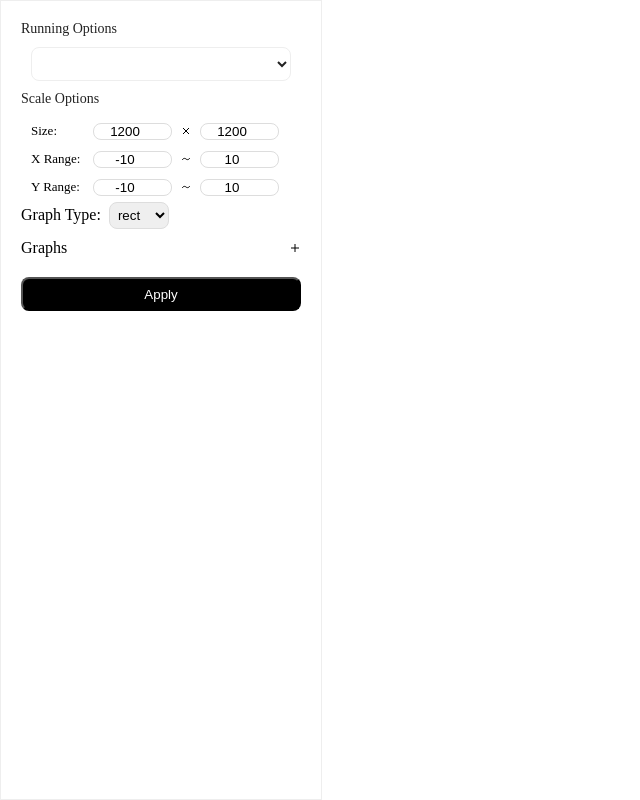
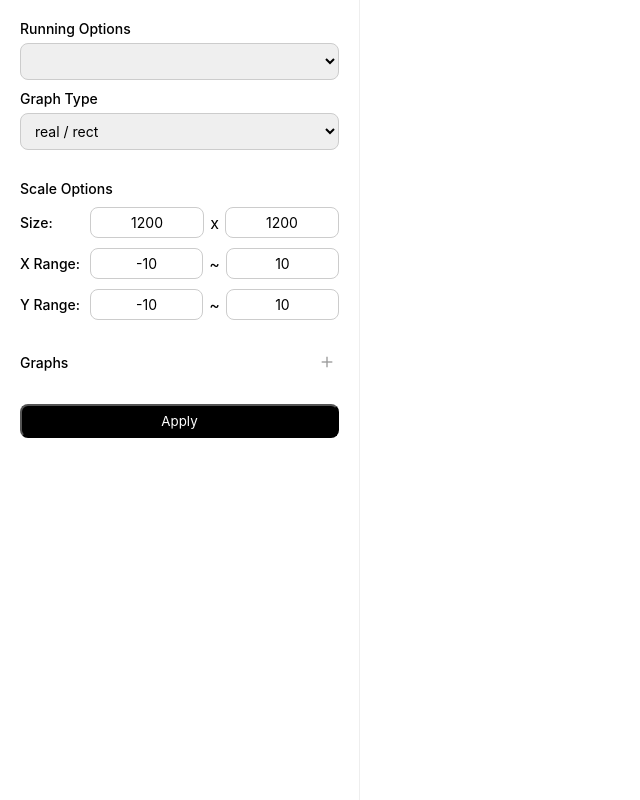
Before and after one commit to typeulli/grafter, a plain HTML site: page assets/index.html in a window 1280 px wide. Shown: the whole page, without its empty margins (0-640 px from the left). Drawn offline with Linux system fonts and the light colour scheme; no server answers; a web font is replaced by a local one.

Commit message:
v1.0.0-dev2

```diff
--- a/assets/index.html
+++ b/assets/index.html
@@ -2,67 +2,245 @@
 <html style="width: 100%; height: 100%;">
 <head>
     <meta charset="UTF-8">
+    <meta http-equiv="Content-Security-Policy" content="script-src 'self' 'unsafe-inline';" />
+    <meta name="viewport" content="width=device-width, height=device-height, initial-scale=1.0">
     <title>Grafter</title>
     <link rel="icon" type="image/x-icon" href="grafter.ico">
-    <meta http-equiv="Content-Security-Policy" content="script-src 'self' 'unsafe-inline';" />
-    <script async src="sortable.min.js" onload="window.Sortable.create(document.getElementById('graphs'),{ animation: 150, draggable: 'div'})"></script>
+    <link rel="stylesheet" as="style" crossorigin href="https://cdn.jsdelivr.net/gh/orioncactus/pretendard@v1.3.9/dist/web/static/pretendard.min.css" />
+    <script async src="sortable.min.js" onload="window.Sortable && window.Sortable.create(document.getElementById('section-graph'), { animation: 150, draggable: '.sidebar-graph-contents' })"></script>
+
     <style>
         * {
             margin: 0;
             padding: 0;
+            box-sizing: border-box;
+            font-family: 'Pretendard', -apple-system, BlinkMacSystemFont, system-ui, Roboto, 'Helvetica Neue', 'Segoe UI', 'Apple SD Gothic Neo', 'Noto Sans KR', 'Malgun Gothic', sans-serif !important;
         }
 
-        .title {
-            color: #222;
-            font-size: 14px;
-            font-style: normal;
-            font-weight: 500;
-            line-height: normal;
+        body {
+            width: 100dvw;
+            height: 100dvh;
+            overflow: hidden;
+            display: flex;
         }
 
         .sidebar {
-            max-height: 100%;
+            width: 360px;
+            height: 100%;
+            padding: 20px;
+            border-right: 1px solid #eee;
             display: flex;
             flex-direction: column;
-            border: solid 1px;
-            border-color: #eee;
-            gap: 10px;
-            padding: 20px;
-            overflow-y: auto;
+            gap: 30px;
         }
 
-        .running-options-selections {
+        .sidebar-section {
             display: flex;
-            padding: 8px 10px;
-            align-items: center;
-            gap: 5px;
-            align-self: stretch;
-            color: #222;
-            font-family: Pretendard;
-            font-size: 12px;
-            font-style: normal;
-            font-weight: 400;
-            line-height: normal;
-            border-radius: 8px;
-            border: 1px solid #EEE;
-            background: #FFF;
-            margin-left: 10px;
-            margin-right: 10px;
+            flex-direction: column;
+            gap: 10px;
         }
 
-        .scale-options-div {
-            width: 260px;
-            height: 28px;
+        .sidebar-section-header {
+            display: flex;
+            flex-direction: row;
+            align-items: center;
+        }
+
+        .sidebar-section-header p {
+            flex: 1;
+        }
+
+        .sidebar label {
+            font-size: 14px;
+            font-weight: 500;
+        }
+        .sidebar p {
+            font-size: 14px;
+            font-weight: 500;
+        }
+
+        .sidebar-selector-row {
+            display: flex;
+            flex-direction: row;
+            gap: 6px;
+            align-items: center;
+        }
+
+        .sidebar-selector-col {
+            display: flex;
+            flex-direction: column;
+            gap: 6px;
+        }
+
+
+        .sidebar-selector select {
+            padding: 8px 10px;
+            border: 1px solid #ccc;
+            border-radius: 8px;
+            font-size: 14px;
+            outline: none;
+            flex: 1;
+        }
+
+        .sidebar-scale-option {
+            display: flex;
+            flex-direction: row;
+            align-items: center;
+            gap: 6px;
+            width: 100%;
+            flex-wrap: nowrap;
+        }
+
+        .sidebar-scale-option label {
+            font-size: 14px;
+            font-weight: 500;
+            width: 64px;
+            flex-shrink: 0;
+        }
+
+        .sidebar-scale-option input {
+            flex: 1;
+            padding: 6px 8px;
+            border: 1px solid #ccc;
+            border-radius: 8px;
+            font-size: 14px;
+            outline: none;
+            text-align: center;
+            min-width: 0;
+        }
+
+        .sidebar-scale-option span {
+            flex-shrink: 0;
+        }
+
+        .sidebar-graph-contents {
+            display: flex;
+            flex-direction: row;
+            align-items: center;
+            gap: 6px;
+        }
+
+        .sidebar-graph-contents input[type="color"] {
+            width: 25px;
+            height: 30px;
+            border: none;
+            background-color: transparent;
+        }
+
+        .sidebar-graph-contents input[type="text"] {
+            padding: 6px 8px;
+            border: 1px solid #ccc;
+            border-radius: 8px;
+            font-size: 14px;
+            outline: none;
+            flex: 1;
+        }
+
+        .icon-btn {
+            background-color: transparent;
+            border: none;
+            padding: 4px;
+            cursor: pointer;
             display: flex;
             align-items: center;
-            gap: 8px;
-            margin-left: 10px;
-            margin-right: 10px;
+            justify-content: center;
         }
+
+        .graph {
+            flex-grow: 1;
+        }
+
+        #outputImage {
+            width: 100%;
+            height: 100%;
+            object-fit: contain;
+            display: none;
+        }
+
+        #submitButton {
+            width: 100%;
+            height: 34px; border-radius: 8px; background-color: black;
+            color: white;
+        }
+
+        @media (max-width: 768px) {
+
+            body {
+                flex-direction:column-reverse;
+            }
+
+            .sidebar {
+                width: 100%;
+                height: auto;
+                border: none;
+                max-height: 50%;
+                overflow-y: auto;
+                border-top: 1px solid #eee;
+            }
+        }
+
+
     </style>
 </head>
 
-<body style="display: flex; width: 100%; height: 100%; padding: 0px;">
+<body>
+    <div class="sidebar">
+        <div class="sidebar-section">
+            <div class="sidebar-selector-col sidebar-selector">
+                <label for="device-selection">Running Options</label>
+                <select id="device-selection"></select>
+            </div>
+
+            <div class="sidebar-selector-col sidebar-selector">
+                <label for="graph-type-selection">Graph Type</label>
+                <select id="graph-type-selection">
+                    <option value="real+rect">real / rect</option>
+                    <option value="real+polar">real / polar</option>
+                </select>
+            </div>
+        </div>
+        <div class="sidebar-section">
+            <p>Scale Options</p>
+            <div class="sidebar-scale-option">
+                <label for="scale-option-size-x-input">Size:</label>
+                <input id="scale-option-size-x-input" value="1200" />
+                <span>x</span>
+                <input id="scale-option-size-y-input" value="1200" />
+            </div>
+            <div class="sidebar-scale-option">
+                <label for="scale-option-x-range-min-input">X Range:</label>
+                <input id="scale-option-x-range-min-input" value="-10" />
+                <span>~</span>
+                <input id="scale-option-x-range-max-input" value="10" />
+            </div>
+            <div class="sidebar-scale-option">
+                <label for="scale-option-y-range-min-input">Y Range:</label>
+                <input id="scale-option-y-range-min-input" value="-10" />
+                <span>~</span>
+                <input id="scale-option-y-range-max-input" value="10" />
+            </div>
+        </div>
+
+        <div id="section-graph" class="sidebar-section">
+            <div class="sidebar-section-header">
+                <p>Graphs</p>
+                <button class="icon-btn" onclick="addGraphInput()">
+                    <svg width="16" height="16" viewBox="0 0 12 12" fill="none" xmlns="http://www.w3.org/2000/svg">
+                        <path d="M2 6H10" stroke="#999"/>
+                        <path d="M6 2V10" stroke="#999"/>
+                    </svg>
+                </button>
+            </div>
+        </div>
+
+        <div class="sidebar-section">
+            <button id="submitButton" onclick="submit()">Apply</button>
+        </div>
+    </div>
+    <div class="graph">
+        <img id="outputImage" src="" alt="Output will appear here"/>
+    </div>
+
     <script>
         async function API_getGrafterDevices() {
             if (window.__bind_getGrafterDevices) {
@@ -70,13 +248,6 @@
             }
             const response = await fetch("/devices");
             return await response.json();
-        }
-
-        async function API_showConfirm(message) {
-            return new Promise((resolve) => {
-                const confirm = window.confirm(message);
-                resolve(confirm);
-            });
         }
 
         async function API_callGrafter(body) {
@@ -108,7 +279,7 @@
         async function selectGrafterPath() {
 
             var devices = await API_getGrafterDevices();
-            document.getElementById('grafterDeviceSelect').innerHTML = '';
+            document.getElementById("device-selection").innerHTML = '';
             for (const [category, deviceList] of Object.entries(devices)) {
                 const optGroup = document.createElement('optgroup');
                 optGroup.label = category;
@@ -118,7 +289,7 @@
                     option.textContent = description;
                     optGroup.appendChild(option);
                 });
-                document.getElementById('grafterDeviceSelect').appendChild(optGroup);
+                document.getElementById("device-selection").appendChild(optGroup);
             }
 
         }
@@ -130,9 +301,10 @@
             selectGrafterPath();
         }
         window.addGraphInput = () => {
-            const graphsDiv = document.getElementById('graphs');
+            const graphsDiv = document.getElementById("section-graph");
 
             const inputDiv = document.createElement('div');
+            inputDiv.classList.add('sidebar-graph-contents');
             inputDiv.style.display = 'flex';
             inputDiv.style.flexDirection = 'row';
             inputDiv.style.alignItems = 'center';
@@ -149,28 +321,15 @@
 
             const graphColor = document.createElement('input');
             graphColor.type = 'color';
-            graphColor.value = '#8800FF';
-            graphColor.style.width = '30px';
-            graphColor.style.height = '30px';
-            graphColor.style.border = 'none';
-            graphColor.style.borderRadius = '50%';
-            graphColor.style.padding = '0';
-            graphColor.style.overflow = 'hidden';
             inputDiv.appendChild(graphColor);
 
             const inputField = document.createElement('input');
             inputField.type = 'text';
-            inputField.placeholder = 'Enter graph formula';
-            inputField.style.height = 'fit-content';
-            inputField.style.flexGrow = '1';
-            inputField.style.borderRadius = '8px';
-            inputField.style.padding = '10px 8px';
-            inputField.style.border = '1px solid #ccc';
             inputDiv.appendChild(inputField);
 
+
             const removeButton = document.createElement('div');
-            removeButton.style.cursor = 'pointer';
-            removeButton.style.marginLeft = 'auto';
+            removeButton.classList.add('icon-btn');
             removeButton.onclick = () => graphsDiv.removeChild(inputDiv);
 
             const removeButtonIcon = document.createElementNS("http://www.w3.org/2000/svg", "svg");
@@ -194,22 +353,23 @@
 
             inputDiv.appendChild(removeButton);
 
-            graphsDiv.insertBefore(inputDiv, graphsDiv.lastElementChild);
+            graphsDiv.appendChild(inputDiv);
         }
         async function submit() {
-            const x_min = parseInt(document.getElementById('xMinInput').value);
-            const x_max = parseInt(document.getElementById('xMaxInput').value);
-            const y_min = parseInt(document.getElementById('yMinInput').value);
-            const y_max = parseInt(document.getElementById('yMaxInput').value);
+            const x_min = parseInt(document.getElementById('scale-option-x-range-min-input').value);
+            const x_max = parseInt(document.getElementById('scale-option-x-range-max-input').value);
+            const y_min = parseInt(document.getElementById('scale-option-y-range-min-input').value);
+            const y_max = parseInt(document.getElementById('scale-option-y-range-max-input').value);
+            const [dtype, coord] = document.getElementById('graph-type-selection').value.split("+");
             const filePath = await API_callGrafter(
                 {
-                    "device": document.getElementById('grafterDeviceSelect').value.split("/")[0],
-                    "dtype": "real",
-                    "coord": document.getElementById('graphTypeSelect').value,
+                    "device": document.getElementById('device-selection').value.split("/")[0],
+                    "dtype": dtype,
+                    "coord": coord,
                     "mats": [
                         {
-                            "width": parseInt(document.getElementById('widthInput').value),
-                            "height": parseInt(document.getElementById('heightInput').value),
+                            "width": parseInt(document.getElementById('scale-option-size-x-input').value),
+                            "height": parseInt(document.getElementById('scale-option-size-y-input').value),
                             "x_min": x_min, "x_max": x_max, "y_min": y_min, "y_max": y_max
                         }
                     ],
@@ -226,7 +386,7 @@
                             "cnt": 2000
                         }
                     ],
-                    "graph": Array.from(document.querySelectorAll('#graphs > div'))
+                    "graph": Array.from(document.getElementsByClassName("sidebar-graph-contents"))
                         .map(div => {
                             const input = div.querySelector('input[type="text"]');
                             const isGraph = div.querySelector('input[type="checkbox"]').checked;
@@ -260,59 +420,5 @@
             };
         }
     </script>
-
-    <div class="sidebar">
-
-        <p class="title">Running Options</p>
-        <select class="running-options-selections" id="grafterDeviceSelect" ></select>
-        <p class="title">Scale Options</p>
-        <div id="mats" style="display: flex; flex-direction: column;">
-            <div class="scale-options-div">
-                <label style="width: 54px; font-size: 13px;">Size:</label>
-                <input type="number" id="widthInput" value="1200" style="width: 77px; border: 1px solid #ddd; border-radius: 8px; text-align: center;">
-                <svg width="12" height="12" viewBox="0 0 12 12" fill="none" xmlns="http://www.w3.org/2000/svg">
-                    <path d="M3 3L9 9" stroke="black"/>
-                    <path d="M9 3L3 9" stroke="black"/>
-                </svg>
-                <input type="number" id="heightInput" value="1200" style="width: 77px; border: 1px solid #ddd; border-radius: 8px; text-align: center;">
-            </div>
-            <div class="scale-options-div">
-                <label style="width: 54px; font-size: 13px;">X Range: </label>
-                <input type="number" id="xMinInput" value="-10" style="width: 77px; border: 1px solid #ddd; border-radius: 8px; text-align: center;">
-                <svg width="12" height="12" viewBox="0 0 12 12" fill="none" xmlns="http://www.w3.org/2000/svg">
-                    <path d="M2.5 6.5L3 6C3.82843 5.17157 5.17157 5.17157 6 6V6V6C6.82843 6.82843 8.17157 6.82843 9 6L9.5 5.5" stroke="black" stroke-linecap="round"/>
-                </svg>
-                <input type="number" id="xMaxInput" value="10" style="width: 77px; border: 1px solid #ddd; border-radius: 8px; text-align: center;">
-            </div>
-            <div class="scale-options-div">
-                <label style="width: 54px; font-size: 13px;">Y Range: </label>
-                <input type="number" id="yMinInput" value="-10" style="width: 77px; border: 1px solid #ddd; border-radius: 8px; text-align: center;">
-                <svg width="12" height="12" viewBox="0 0 12 12" fill="none" xmlns="http://www.w3.org/2000/svg">
-                    <path d="M2.5 6.5L3 6C3.82843 5.17157 5.17157 5.17157 6 6V6V6C6.82843 6.82843 8.17157 6.82843 9 6L9.5 5.5" stroke="black" stroke-linecap="round"/>
-                </svg>
-                <input type="number" id="yMaxInput" value="10" style="width: 77px; border: 1px solid #ddd; border-radius: 8px; text-align: center;">
-            </div>
-            <div style="display: flex; width: 260px; height: 28px; align-items: center; gap: 8px;">
-                <p>Graph Type:</p>
-                <select id="graphTypeSelect" style="border: 1px solid #ddd; border-radius: 8px; padding: 4px;">
-                    <option value="rect">rect</option>
-                    <option value="polar">polar</option>
-                </select>
-            </div>
-        </div>
-        <div style="display: flex; align-items: center;">
-            <p style="margin: 0px;">Graphs</p>
-            <svg width="12" height="12" viewBox="0 0 12 12" fill="none" xmlns="http://www.w3.org/2000/svg" style="margin-left: auto;" onclick="addGraphInput()">
-                <path d="M2 6H10" stroke="black"/>
-                <path d="M6 2V10" stroke="black"/>
-            </svg>
-        </div>
-        <div id="graphs" style="display: flex; flex-direction: column;"></div>
-        <button id="submitButton" style="width: 100%; height: 34px; border-radius: 8px; background-color: black; color: white;" onclick="submit()">Apply</button>
-    </div>
-
-    <div style="flex-grow: 1;">
-        <img id="outputImage" src="" alt="Output will appear here" style="display:none; width: 100%; height: 100%;" />
-    </div>
 </body>
 </html>
```
Also changed, not shown: CMakeLists.txt, 7 other files.
